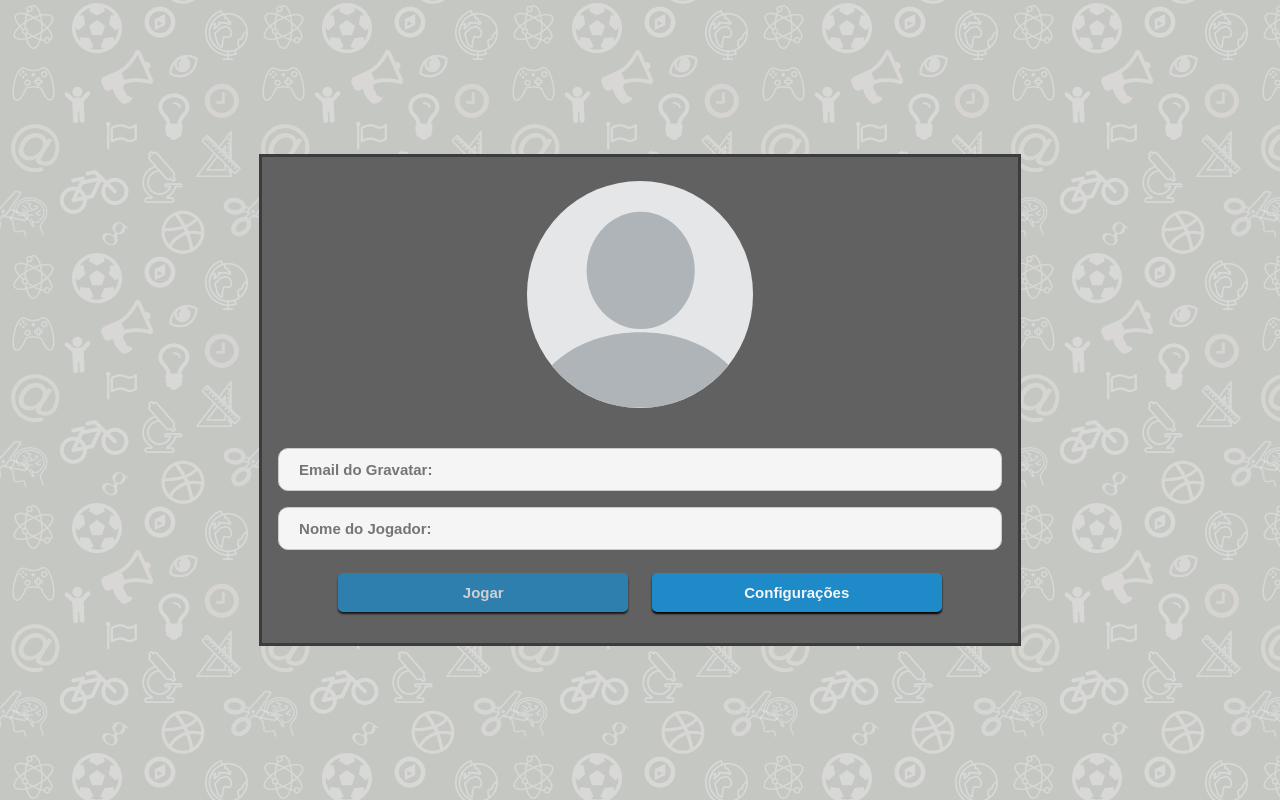
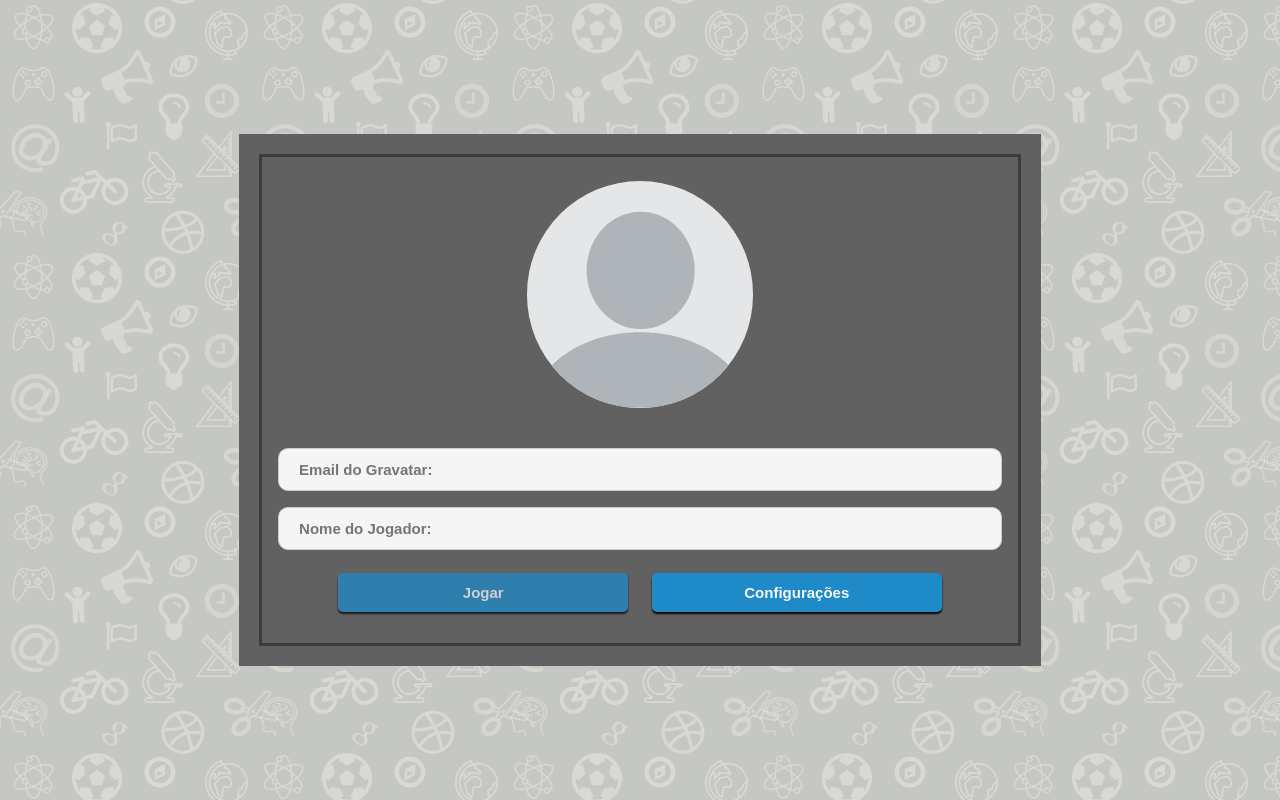
Before and after one commit to leobmend/trivia-game, a React (Create React App) app: page / in a window 1280 px wide. Built offline with nearby package versions, Linux system fonts and the light colour scheme; the HTML template or start-up script is replaced by a standard one.

Commit message:
Adequando estilizaçao para o padrao da aplicaçao

```diff
--- a/src/pages/Login/style.css
+++ b/src/pages/Login/style.css
@@ -6,6 +6,7 @@
   margin: auto;
   max-height: 80vh;
   max-width: 80vw;
+  padding: 20px;
 }
 
 .container-form-box {
@@ -58,7 +59,6 @@
   transform: scale(1.1);
 }
 
-
 .disabled {
   cursor: not-allowed;
   opacity: 0.75;
```
